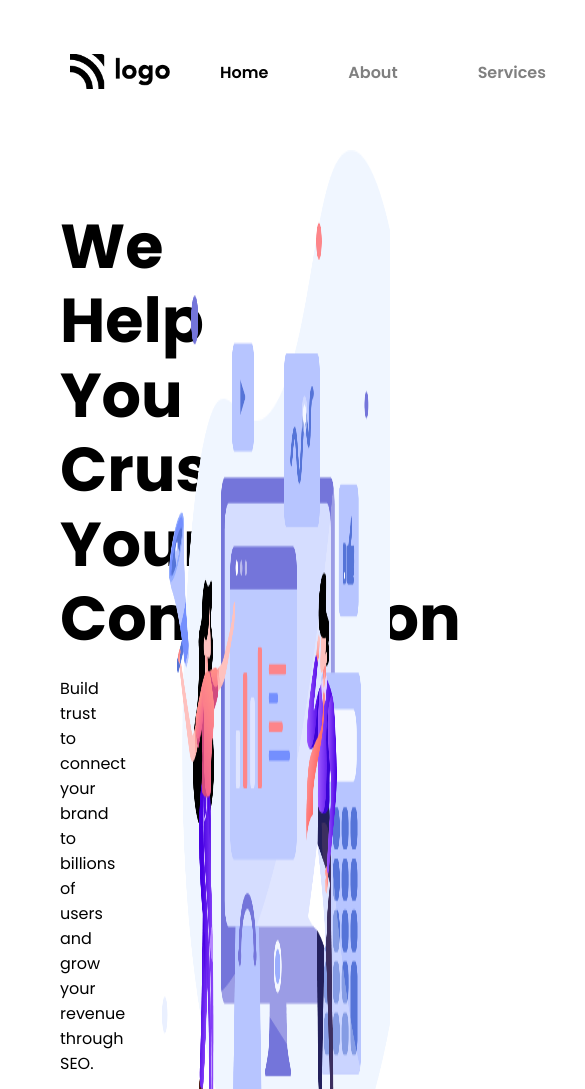
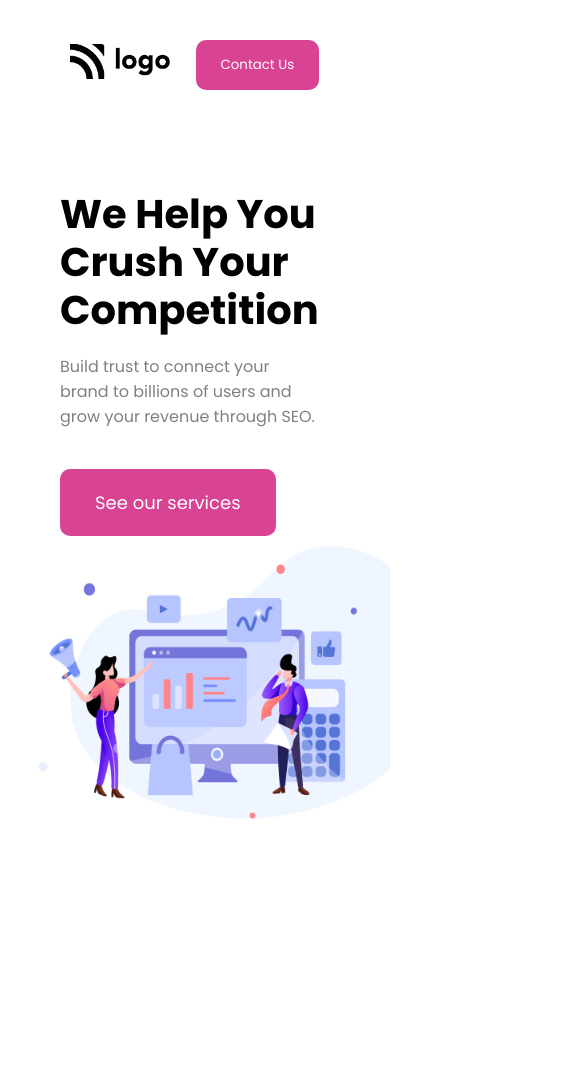
Before and after one commit to Shreyasbabaladi/Full-Stack-JavaScript-Bootcamp, a plain HTML site: page Assignment/Projects/FSJS 2.0 Project 01/index.html in a window 390 px wide. Shown: the top 1089 px of the page, 585 px wide, since content can reach past the window. After the commit the page ends 844 px from the top, so only its background shows below. Drawn offline with Linux system fonts and the light colour scheme.

Commit message:
css Responsive add

```diff
--- a/Assignment/Projects/FSJS 2.0 Project 01/style.css
+++ b/Assignment/Projects/FSJS 2.0 Project 01/style.css
@@ -1,86 +1,78 @@
-/* You can not modify anything in the HTML */
-/* You can only modify the CSS file */
-
-*{
-    margin: 0; padding: 0;
+* {
+  margin: 0;
+  padding: 0;
   box-sizing: border-box;
   font-family: Poppins, sans-serif;
-
-    /* border: .5px solid black; */
 }
 
-:root{
-    --purple-dark: 	#9F2B68;
+:root {
+  --purple-dark: #9f2b68;
   --purpla-light: #d84493;
   --black: #000;
 }
 
-body{
+body {
   width: 100%;
-    height:fit-content;
+  height: fit-content;
 }
 
-.container{
- height: 100vh;
+.container {
+  height: auto;
   width: 100%;
   max-width: 1500px;
   margin: auto;
 }
 
 /************** nav bar ********************/
-section[aria-label="navbar"]{
-    /* position: absolute;
-    top: 0;
-    width: 100%; */
+section[aria-label="navbar"] {
   padding: 40px 70px;
 }
-.navbar-container{
+.navbar-container {
   display: flex;
   gap: 10px;
 }
 
-.brand-logo{
+.brand-logo {
   flex-grow: 0;
   margin: auto;
 }
-.brand-logo img{
+.brand-logo img {
   width: 100px;
 }
 
-
-.grow-list{
+.grow-list {
   flex-grow: 3;
+  margin: auto;
 }
-.grow-list .list{
+.grow-list .list {
   display: flex;
-    margin-left: 10px;
+  margin-left: 7%;
   list-style-type: none;
-    gap: 20px;
+  gap: 4%;
 }
-.list-item{
-    padding: 20px 30px;
+.list-item {
+  /* padding: 20px 30px; */
   font-size: 16px;
   color: var(--black);
   font-family: Poppins, sans-serif;
   font-weight: 600;
+  display: block;
 }
 .list .list-item:not(:first-child) {
   color: rgb(128, 128, 128);
 }
 
-.list .list-item:hover{
+.list .list-item:hover {
   color: var(--black);
 }
 
-
-
-.button-group{
+.button-group {
   flex-grow: 1;
   display: flex;
   justify-content: center;
   align-items: center;
 }
-.nav-button{
+.nav-button {
   background-color: var(--purpla-light);
   padding: 15px 25px;
   border-radius: 10px;
@@ -88,43 +80,64 @@ section[aria-label="navbar"]{
   border: none;
 }
 
-
-
 /************** Banner ********************/
-section[aria-label="banner"]{
-    /* padding-top: 112px; */
-}
-.banner-container{
+.banner-container {
   display: flex;
   width: 100%;
 }
 
 /* left-side */
-.heading-text{
+.heading-text {
   padding: 50px 30px 10px 40px;
-    font-size: 62px;
+  font-size: clamp(40px, 4vw, 62px);
   line-height: 1.2;
   font-family: Poppins, sans-serif;
 }
-.description{
-    padding: 10px 30px 10px 40px;
+.description {
+  padding: 10px 50px 10px 40px;
+  color: rgb(128, 128, 128);
 }
-.btn{
+.btn {
   padding: 20px 35px;
   margin-left: 40px;
   margin-top: 30px;
   font-size: 18px;
 }
-.banner-container div:first-child{
+.banner-container div:first-child {
   width: 35%;
   padding: 10px 20px;
 }
-.banner-container div:last-child{
+
+/* right-side */
+.banner-container div:last-child {
   width: 65%;
   display: flex;
   justify-content: end;
 }
 img[alt="illustration"] {
   width: 90%;
-    height: auto;
+  aspect-ratio: 879 / 684;
+  object-fit: contain;
+  object-position: center;
 }
+
+/* table-mobile */
+
+@media screen and (max-width: 800px) {
+  .banner-container {
+    flex-direction: column;
+  }
+  .banner-container div:first-child {
+    width: 100%;
+    padding: 10px 20px;
+  }
+  .banner-container div:last-child {
+    width: 100%;
+    display: flex;
+    justify-content: end;
+  }
+
+  .grow-list .list {
+    display: none;
+  }
+}
```
Also changed, not shown: 1 other file. Lines whose indentation alone changed are shown as unchanged.
